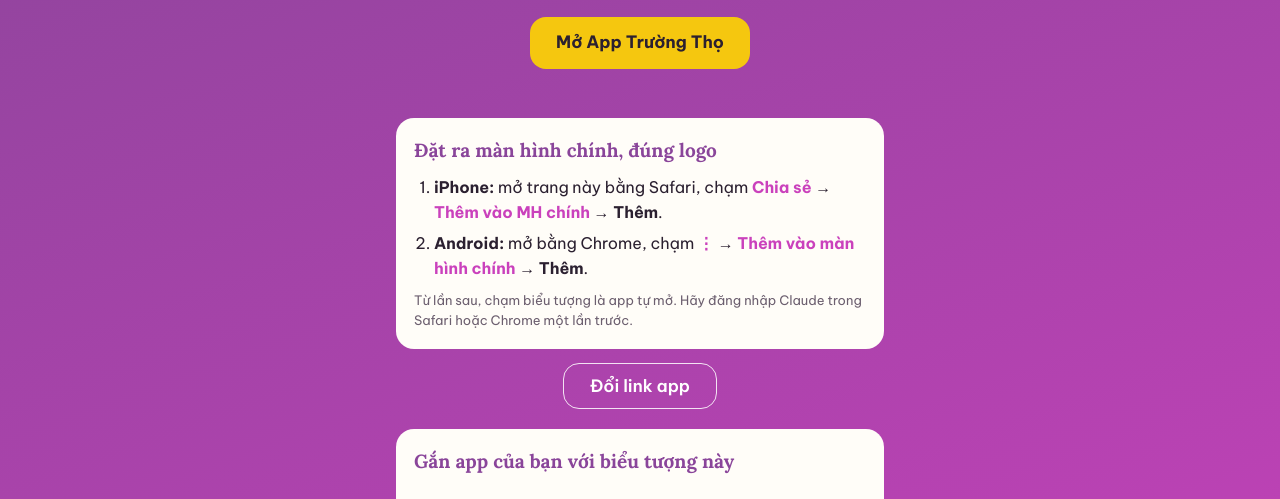
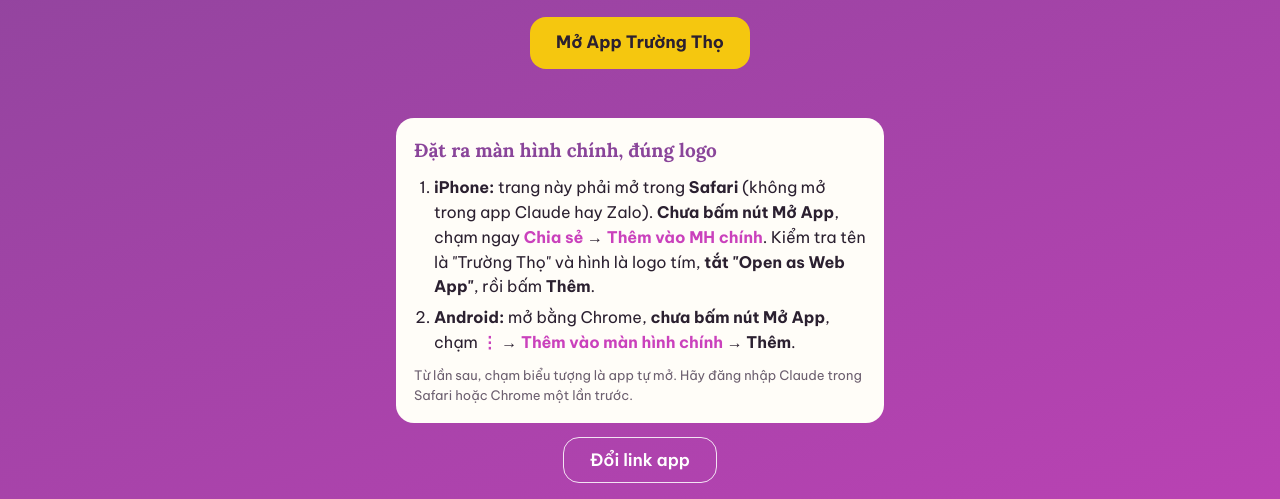
Before and after one commit to vietwise/thuan-gene-truong-tho, a plain HTML site: page mo-app.html in a window 1280 px wide. Shown: the part 265-764 px from the top of the page. Drawn offline with Linux system fonts and the light colour scheme.

Commit message:
Trang Mở App: dặn kỹ thêm ra màn hình chính từ Safari, tắt Open as Web App
Co-Authored-By: Claude Opus 5.5 <noreply@anthropic.com>
Claude-Session: https://claude.ai/code/session_01WL6YcgPccCePmUSF8QNJWw

```diff
--- a/mo-app.html
+++ b/mo-app.html
@@ -46,8 +46,8 @@ h1{font-family:var(--display);font-size:30px;line-height:1.2;margin:0}
     <div class="card" id="pin">
       <h2>Đặt ra màn hình chính, đúng logo</h2>
       <ol>
-        <li><b>iPhone:</b> mở trang này bằng Safari, chạm <span class="k">Chia sẻ</span> → <span class="k">Thêm vào MH chính</span> → <b>Thêm</b>.</li>
-        <li><b>Android:</b> mở bằng Chrome, chạm <span class="k">⋮</span> → <span class="k">Thêm vào màn hình chính</span> → <b>Thêm</b>.</li>
+        <li><b>iPhone:</b> trang này phải mở trong <b>Safari</b> (không mở trong app Claude hay Zalo). <b>Chưa bấm nút Mở App</b>, chạm ngay <span class="k">Chia sẻ</span> → <span class="k">Thêm vào MH chính</span>. Kiểm tra tên là "Trường Thọ" và hình là logo tím, <b>tắt "Open as Web App"</b>, rồi bấm <b>Thêm</b>.</li>
+        <li><b>Android:</b> mở bằng Chrome, <b>chưa bấm nút Mở App</b>, chạm <span class="k">⋮</span> → <span class="k">Thêm vào màn hình chính</span> → <b>Thêm</b>.</li>
       </ol>
       <p class="mini">Từ lần sau, chạm biểu tượng là app tự mở. Hãy đăng nhập Claude trong Safari hoặc Chrome một lần trước.</p>
     </div>
```
